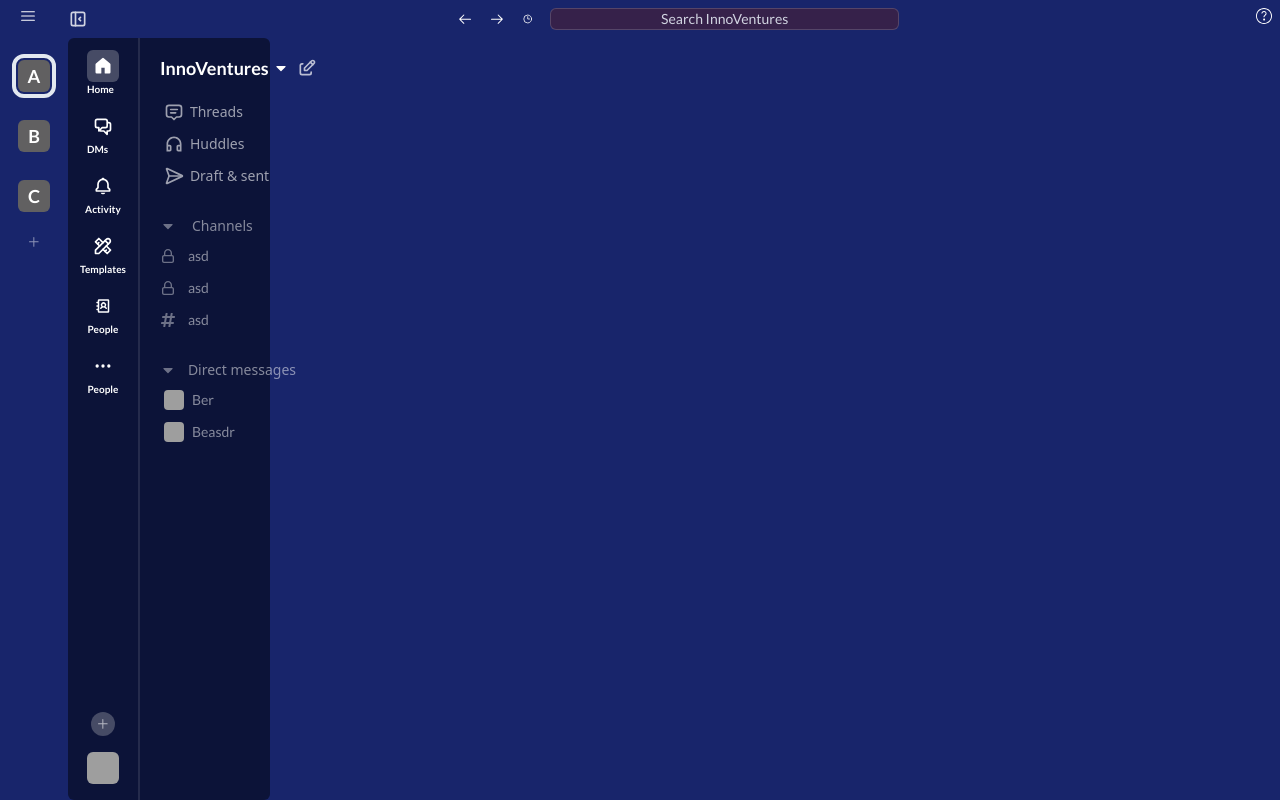
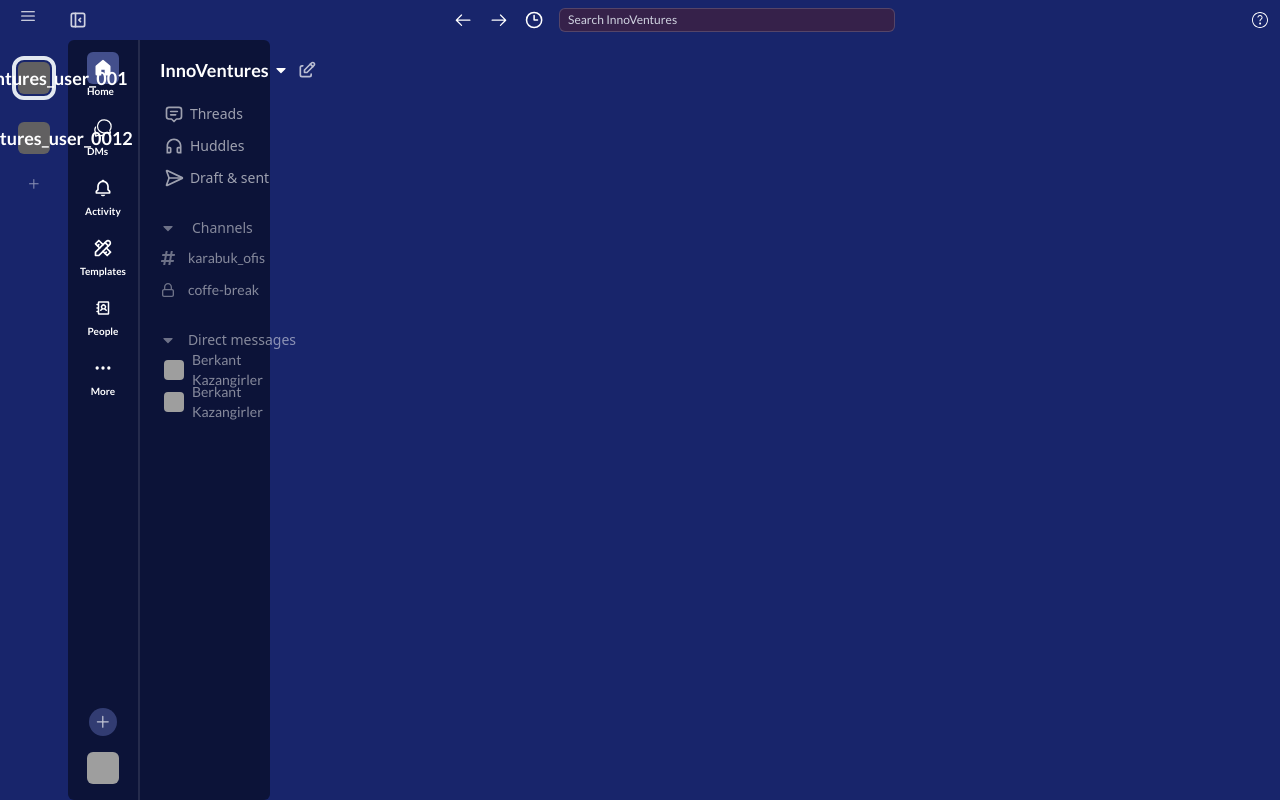
Before and after one commit to BerkantKazangirler/firebase-slack, a React (Vite) app: page /workspace/files in a window 1280 px wide. Both pictures are taken after a click on the button 78 px from the left and 19 px from the top of the page. Built offline with nearby package versions, Linux system fonts and the light colour scheme; grey boxes are pictures that could not be loaded.

Commit message:
feat: test datas

```diff
--- a/src/components/ui/header.tsx
+++ b/src/components/ui/header.tsx
@@ -57,7 +57,7 @@ export const Header = () => {
           <Tooltip>
             <TooltipTrigger asChild>
               <Button>
-                <GoArrowLeft className="text-white" />
+                <GoArrowLeft className="text-white size-5" />
               </Button>
             </TooltipTrigger>
             <TooltipContent className="bg-tooltip_bg gap-1 flex flex-col text-white rounded-md font-lato font-bold">
@@ -73,7 +73,7 @@ export const Header = () => {
           <Tooltip>
             <TooltipTrigger asChild>
               <Button>
-                <GoArrowRight className="text-white" />
+                <GoArrowRight className="text-white size-5" />
               </Button>
             </TooltipTrigger>
             <TooltipContent className="bg-tooltip_bg gap-1 flex flex-col text-white rounded-md font-lato font-bold">
@@ -88,7 +88,7 @@ export const Header = () => {
           </Tooltip>
           <Tooltip>
             <TooltipTrigger asChild className="cursor-pointer">
-              <LuClock3 className="text-white p-0.5 my-auto" />
+              <LuClock3 className="text-white size-6 my-auto" />
             </TooltipTrigger>
             <TooltipContent className="bg-tooltip_bg gap-1 flex flex-col text-white rounded-md font-lato font-bold">
               <p>History</p>
@@ -98,7 +98,7 @@ export const Header = () => {
           <Tooltip>
             <TooltipTrigger asChild className="cursor-pointer">
               <Input
-                className="bg-input_bg text-sm w-full text-center opacity-80 placeholder:text-white text-white outline-none rounded-md border border-white border-opacity-20 font-lato"
+                className="bg-input_bg text-xs w-full indent-2 opacity-80 placeholder:text-white text-white outline-none rounded-md border border-white border-opacity-20 font-lato"
                 placeholder="Search InnoVentures"
               />
             </TooltipTrigger>
@@ -115,7 +115,7 @@ export const Header = () => {
         </div>
         <Tooltip>
           <TooltipTrigger asChild className="cursor-pointer">
-            <TfiHelpAlt className="text-white" />
+            <TfiHelpAlt className="text-white size-4 m-1" />
           </TooltipTrigger>
           <TooltipContent className="bg-tooltip_bg gap-1 flex flex-col text-white rounded-md font-lato font-bold">
             <p>Help</p>
--- a/src/components/ui/sidebar.tsx
+++ b/src/components/ui/sidebar.tsx
@@ -1,4 +1,4 @@
-import { useEffect, useState } from "react";
+import { useState } from "react";
 import {
   Button,
   DropdownMenu,
@@ -19,73 +19,37 @@ import {
 import { GoHome, GoHomeFill, GoPlus } from "react-icons/go";
 import { TbDots, TbEdit, TbMessage2, TbTools } from "react-icons/tb";
 import { LuSendHorizontal } from "react-icons/lu";
-import { IoRocketOutline } from "react-icons/io5";
+import {
+  IoRocketOutline,
+  IoChatbubblesOutline,
+  IoChatbubblesSharp,
+} from "react-icons/io5";
 import { FaCaretDown, FaCaretRight, FaHashtag } from "react-icons/fa";
 import { PiAddressBookBold, PiAddressBookFill } from "react-icons/pi";
 import { CgLock, CgHeadset } from "react-icons/cg";
 import { BiBell, BiSolidBell } from "react-icons/bi";
-import { HiOutlineChatAlt2 } from "react-icons/hi";
-import { HiChatBubbleLeftRight } from "react-icons/hi2";
 import classNames from "classnames";
-import { useLayoutContext } from "@/contexts";
+import {
+  useLayoutContext,
+  useUsersContext,
+  useWorkspaceContext,
+} from "@/contexts";
+import { monthNames } from "@/types/workspace";
 
 export const Sidebar = () => {
   const [activeMenu, setActiveMenu] = useState<string | null>("Home");
-  const { collapse } = useLayoutContext();
+  const { collapse, activeWorkspace } = useLayoutContext();
+  const { channelDatas, workspaces } = useWorkspaceContext();
+  const { userList, userData } = useUsersContext();
   const [channelListShow, setChannelListShow] = useState<boolean>(true);
   const [messageListShow, setMessageListShow] = useState<boolean>(true);
   const [activePage, setActivePage] = useState<string | null>("");
 
-  const [channelDatas, setChannelDatas] = useState<
-    Array<{
-      id: string;
-      name: string;
-      public: boolean;
-    }>
-  >([]);
+  const tarih = new Date();
+  const ay = tarih.getMonth();
+  const gün = tarih.getUTCDate();
 
-  const [userList, setUserList] = useState<
-    Array<{
-      id: string;
-      name: string;
-      photo: string;
-    }>
-  >([]);
-
-  useEffect(() => {
-    setChannelDatas([
-      {
-        id: "asdd",
-        name: "asd",
-        public: false,
-      },
-      {
-        id: "asddd",
-        name: "asd",
-        public: false,
-      },
-      {
-        id: "asd",
-        name: "asd",
-        public: true,
-      },
-    ]);
-
-    setUserList([
-      {
-        id: "dsadasdad",
-        name: "Ber",
-        photo:
-          "https://ca.slack-edge.com/T04DR8P7QSX-U07BQHBHAV6-2f2435a96a1a-512",
-      },
-      {
-        id: "asasdadasdd",
-        name: "Beasdr",
-        photo:
-          "https://ca.slack-edge.com/T04DR8P7QSX-U07BQHBHAV6-2f2435a96a1a-512",
-      },
-    ]);
-  }, []);
+  const takvim = monthNames[ay] + " " + gün;
 
   return (
     <TooltipProvider>
@@ -156,9 +120,9 @@ export const Sidebar = () => {
                 )}
               >
                 {activeMenu == "Message" ? (
-                  <HiChatBubbleLeftRight className="group-hover:scale-125 size-5 leading-none w-fit text-white transition-all" />
+                  <IoChatbubblesSharp className="group-hover:scale-125 size-5 leading-none w-fit text-white transition-all" />
                 ) : (
-                  <HiOutlineChatAlt2 className="group-hover:scale-125 size-5 text-white transition-all" />
+                  <IoChatbubblesOutline className="group-hover:scale-125 size-5 text-white transition-all" />
                 )}
               </div>
               <p className="text-white text-[10px] font-lato text-center font-bold cursor-pointer leading-none">
@@ -246,7 +210,7 @@ export const Sidebar = () => {
                 <TbDots className="group-hover:scale-125 size-5 leading-none w-fit text-white transition-all" />
               </div>
               <p className="text-white text-[10px] font-lato text-center font-bold cursor-pointer leading-none">
-                People
+                More
               </p>
             </Button>
           </div>
@@ -254,8 +218,8 @@ export const Sidebar = () => {
           <div className="flex justify-end h-full gap-4 flex-col">
             <Tooltip>
               <TooltipTrigger asChild>
-                <div className="bg-active_menu_bg rounded-full w-fit mx-auto p-1 group">
-                  <GoPlus className="text-white opacity-60 group-hover:scale-125 transition-all" />
+                <div className="bg-active_menu_bg/70 rounded-full w-fit mx-auto p-1 group">
+                  <GoPlus className="text-white size-5 opacity-70 group-hover:scale-125 transition-all" />
                 </div>
               </TooltipTrigger>
               <TooltipContent className="bg-tooltip_bg gap-1 flex flex-col text-white rounded-md font-lato font-bold">
@@ -271,21 +235,26 @@ export const Sidebar = () => {
                 />
               </TooltipTrigger>
               <TooltipContent className="bg-tooltip_bg gap-1 flex flex-col text-white rounded-md font-lato font-bold">
-                <p>Berkant 🟢</p>
+                <p>
+                  {userData?.display_name}{" "}
+                  {(userData?.status == "ONLINE" && "🟢") ||
+                    (userData?.status == "OFFLINE" && "⚪") ||
+                    (userData?.status == "AWAY" && "🟡")}
+                </p>
               </TooltipContent>
             </Tooltip>
           </div>
         </div>
-        <div className="flex flex-col w-full">
+        {workspaces
+          .filter((data) => data.id == activeWorkspace)
+          ?.map((data, index) => (
+            <div key={index} className="flex flex-col w-full">
               <div className="flex flex-row p-4 justify-between w-full">
                 <DropdownMenu>
                   <DropdownMenuTrigger asChild>
-                <Button
-                  onClick={() => console.log("s")}
-                  className="flex outline-none flex-row px-1 rounded-md hover:bg-workspace_name_bg gap-1"
-                >
+                    <Button className="flex outline-none flex-row px-1 rounded-md hover:bg-workspace_name_bg gap-1">
                       <span className="text-white leading-none my-auto font-lato font-semibold text-lg">
-                    InnoVentures
+                        {data.title}
                       </span>
 
                       <FaCaretDown className="text-white my-auto" />
@@ -300,14 +269,27 @@ export const Sidebar = () => {
                       </div>
                       <div className="flex flex-col my-auto">
                         <span className="text-white text-sm font-bold opacity-60">
-                      InnoVentures
+                          {data.title}
                         </span>
                         <span className="text-white text-xs opacity-60">
-                      innoventures-tech.slack.com
+                          {data.url}
                         </span>
                       </div>
                     </div>
                     <DropdownMenuSeparator />
+                    {data.premium ? (
+                      <DropdownMenuItem className="flex group flex-col">
+                        <div className="flex flex-row gap-1">
+                          <IoRocketOutline />
+                          <span className="leading-none text-center my-auto">
+                            Your <b>Pro</b> last through {takvim}
+                          </span>
+                        </div>
+                        <a className="text-blue-500 group-hover:underline leading-none font-bold text-xs">
+                          See upgrade options
+                        </a>
+                      </DropdownMenuItem>
+                    ) : (
                       <DropdownMenuItem className="flex flex-col">
                         <div className="flex flex-row gap-3">
                           <IoRocketOutline />
@@ -319,14 +301,20 @@ export const Sidebar = () => {
                           You're on the <b>free version</b> of Slack
                         </span>
                       </DropdownMenuItem>
+                    )}
                     <DropdownMenuSeparator />
+                    {!data.premium && (
+                      <>
                         <DropdownMenuItem>
-                  On the free version of Slack, messages and files older than 90
-                  days will be hidden. To access your history, upgrade now.
+                          On the free version of Slack, messages and files older
+                          than 90 days will be hidden. To access your history,
+                          upgrade now.
                         </DropdownMenuItem>
                         <DropdownMenuSeparator />
+                      </>
+                    )}
                     <DropdownMenuItem>
-                  Invite people to InnoVentures
+                      Invite people to {data.title}
                     </DropdownMenuItem>
                     <DropdownMenuSeparator />
                     <DropdownMenuItem>Preferences</DropdownMenuItem>
@@ -336,7 +324,9 @@ export const Sidebar = () => {
                       </DropdownMenuSubTrigger>
                       <DropdownMenuPortal>
                         <DropdownMenuSubContent className="w-60">
-                      <DropdownMenuItem>Customize workspace</DropdownMenuItem>
+                          <DropdownMenuItem>
+                            Customize workspace
+                          </DropdownMenuItem>
                           <DropdownMenuItem>Workflow Builder</DropdownMenuItem>
                         </DropdownMenuSubContent>
                       </DropdownMenuPortal>
@@ -350,9 +340,13 @@ export const Sidebar = () => {
                           <DropdownMenuLabel className="text-xs">
                             Tools
                           </DropdownMenuLabel>
-                      <DropdownMenuItem>Customize workspace</DropdownMenuItem>
+                          <DropdownMenuItem>
+                            Customize workspace
+                          </DropdownMenuItem>
                           <DropdownMenuItem>Workflow Builder</DropdownMenuItem>
-                      <DropdownMenuItem>Workspace analytics</DropdownMenuItem>
+                          <DropdownMenuItem>
+                            Workspace analytics
+                          </DropdownMenuItem>
                           <DropdownMenuSeparator />
                           <DropdownMenuLabel className="text-xs">
                             Administrator
@@ -417,8 +411,14 @@ export const Sidebar = () => {
                       <FaCaretDown className="text-white group-hover:opacity-50 opacity-0 transition-all size-5" />
                     </Button>
                   </div>
-              {channelListShow &&
-                channelDatas.map((data, index) => (
+
+                  {channelDatas
+                    .filter(
+                      (dataa) =>
+                        data.channels &&
+                        Object.values(data.channels).includes(dataa.id)
+                    )
+                    .map((data, index) => (
                       <Button
                         key={index}
                         data-page-name={data.id}
@@ -509,11 +509,35 @@ export const Sidebar = () => {
                           </span>
                         </div>
                       ))}
+                    <div
+                      key={index}
+                      data-page-name={userData?.id}
+                      onClick={(e) =>
+                        setActivePage(
+                          e.currentTarget.getAttribute("data-page-name")
+                        )
+                      }
+                      className={classNames(
+                        "flex cursor-pointer flex-row gap-2 px-4 hover:bg-white/10 h-7 items-center transition-all rounded-sm",
+                        {
+                          "bg-active_channel_bg": activePage == userData?.id,
+                        }
+                      )}
+                    >
+                      <img
+                        src={userData?.photo}
+                        className="size-5 rounded-sm"
+                      />
+                      <span className="text-white/50 font-medium font-lato text-sm">
+                        {userData?.name}
+                      </span>
                     </div>
                   </div>
                 </div>
               </div>
             </div>
+          ))}
+      </div>
     </TooltipProvider>
   );
 };
--- a/src/components/ui/workspace.tsx
+++ b/src/components/ui/workspace.tsx
@@ -1,61 +1,34 @@
-import { useState } from "react";
 import { Button } from "@/components";
 import classNames from "classnames";
 import { GoPlus } from "react-icons/go";
+import { useLayoutContext, useWorkspaceContext } from "@/contexts";
 
 export const Workspace = () => {
-  const [activeWorkspace, setActiveWorkspace] = useState<string | null>("A");
+  const { activeWorkspace, setActiveWorkspace } = useLayoutContext();
+  const { workspaces } = useWorkspaceContext();
 
   return (
     <div className="flex flex-col items-center gap-4 px-3 py-4 w-fit">
+      {workspaces.map((data, index) => (
         <Button
-        data-status-id={"A"}
+          key={index}
+          data-status-id={data.id}
           onClick={(e) =>
             setActiveWorkspace(e.currentTarget.getAttribute("data-status-id"))
           }
           className={classNames(
             "size-11 text-white font-lato flex transition-all justify-center font-bold rounded-xl",
             {
-            "border-4": activeWorkspace == "A",
+              "border-4": activeWorkspace == data.id,
             }
           )}
         >
           <span className="size-8 bg-workspace_bg rounded-md text-lg items-center my-auto justify-center flex">
-          A
+            {data.id}
           </span>
         </Button>
-      <Button
-        data-status-id={"B"}
-        onClick={(e) =>
-          setActiveWorkspace(e.currentTarget.getAttribute("data-status-id"))
-        }
-        className={classNames(
-          "size-11 text-white font-lato flex transition-all justify-center font-bold rounded-xl",
-          {
-            "border-4": activeWorkspace == "B",
-          }
-        )}
-      >
-        <span className="size-8 bg-workspace_bg rounded-md text-lg items-center my-auto justify-center flex">
-          B
-        </span>
-      </Button>
-      <Button
-        data-status-id={"C"}
-        onClick={(e) =>
-          setActiveWorkspace(e.currentTarget.getAttribute("data-status-id"))
-        }
-        className={classNames(
-          "size-11 text-white font-lato flex transition-all justify-center font-bold rounded-xl",
-          {
-            "border-4": activeWorkspace == "C",
-          }
-        )}
-      >
-        <span className="size-8 bg-workspace_bg rounded-md text-lg items-center my-auto justify-center flex">
-          C
-        </span>
-      </Button>
+      ))}
+
       <Button className="size-8 opacity-50 group text-white font-lato flex transition-all justify-center font-bold rounded-xl">
         <GoPlus />
       </Button>
--- a/src/contexts/index.ts
+++ b/src/contexts/index.ts
@@ -1,2 +1,3 @@
 export { UserDataProvider, useUsersContext } from "./users"
 export { LayoutContextProvider, useLayoutContext } from "./layout"
+export { WorkspaceContextProvider, useWorkspaceContext } from "./workspace"
--- a/src/contexts/layout.tsx
+++ b/src/contexts/layout.tsx
@@ -5,6 +5,8 @@ type LayoutContextType = {
   setCollapse: React.Dispatch<React.SetStateAction<boolean>>;
   theme: string;
   setTheme: React.Dispatch<React.SetStateAction<string>>;
+  activeWorkspace: string | null;
+  setActiveWorkspace: React.Dispatch<React.SetStateAction<string | null>>;
 };
 
 const LayoutContext = createContext<LayoutContextType>({
@@ -12,6 +14,8 @@ const LayoutContext = createContext<LayoutContextType>({
   setCollapse: () => {},
   theme: "mood-indigo",
   setTheme: () => {},
+  activeWorkspace: "",
+  setActiveWorkspace: () => {},
 });
 
 export const useLayoutContext = () => useContext(LayoutContext);
@@ -24,6 +28,10 @@ export const LayoutContextProvider = ({
   const [collapse, setCollapse] = useState<boolean>(false);
   const [theme, setTheme] = useState<string>("mood-indigo");
 
+  const [activeWorkspace, setActiveWorkspace] = useState<string | null>(
+    "innoventures_user_001"
+  );
+
   return (
     <LayoutContext.Provider
       value={{
@@ -31,6 +39,8 @@ export const LayoutContextProvider = ({
         setCollapse,
         theme,
         setTheme,
+        activeWorkspace,
+        setActiveWorkspace,
       }}
     >
       {children}
--- a/src/contexts/users.tsx
+++ b/src/contexts/users.tsx
@@ -1,14 +1,32 @@
 import { UsersI } from "@/types";
-// import { fetch } from "@/utils/fetch-data";
-import { createContext, useContext, useState } from "react";
+import { createContext, useContext, useEffect, useState } from "react";
 
 type DataContextType = {
-  userData: UsersI[];
-  setUserData: React.Dispatch<React.SetStateAction<UsersI[]>>;
+  userList: UsersI[];
+  setUserList: React.Dispatch<React.SetStateAction<UsersI[]>>;
+
+  userData: UsersI | null;
+  setUserData: React.Dispatch<React.SetStateAction<UsersI | null>>;
 };
 
 const DataContext = createContext<DataContextType>({
-  userData: [],
+  userList: [],
+  setUserList: () => {},
+
+  userData: {
+    id: "",
+    name: "",
+    photo: "",
+    contact_info: {
+      email: "",
+      phone: "",
+    },
+    display_name: "",
+    email: "",
+    local_time: "",
+    status: "ONLINE",
+    title: null,
+  },
   setUserData: () => {},
 });
 
@@ -19,24 +37,50 @@ export const UserDataProvider = ({
 }: {
   children: React.ReactNode;
 }) => {
-  const [userData, setUserData] = useState<UsersI[]>([]);
+  const [userList, setUserList] = useState<UsersI[]>([]);
+  const [userData, setUserData] = useState<UsersI | null>(null);
 
-  // useEffect(() => {
-  //   const loadData = async () => {
-  //     try {
-  //       const sectionDataFetch = await fetch("users");
-  //       setUserData(sectionDataFetch);
-  //     } catch (error) {
-  //       console.log("hata : " + error);
-  //     }
-  //   };
+  useEffect(() => {
+    setUserList([
+      {
+        id: "uvGWgBUMyVRGhHNrd7IK",
+        name: "Berkant Kazangirler",
+        photo:
+          "https://ca.slack-edge.com/T04DR8P7QSX-U07BQHBHAV6-2f2435a96a1a-512",
+        contact_info: {
+          email: "berkantkazangirler@gmail.com",
+          phone: "0544 339 0993",
+        },
+        display_name: "Berkant",
+        email: "berkantkazangirler@gmail.com",
+        local_time: "UTC",
+        status: "ONLINE",
+        title: null,
+      },
+    ]);
 
-  //   loadData();
-  // }, []);
+    setUserData({
+      id: "uvGWgBUMyVRGhHNrd7IK",
+      name: "Berkant Kazangirler",
+      photo:
+        "https://ca.slack-edge.com/T04DR8P7QSX-U07BQHBHAV6-2f2435a96a1a-512",
+      contact_info: {
+        email: "berkantkazangirler@gmail.com",
+        phone: "0544 339 0993",
+      },
+      display_name: "Berkant",
+      email: "berkantkazangirler@gmail.com",
+      local_time: "UTC",
+      status: "ONLINE",
+      title: null,
+    });
+  }, []);
 
   return (
     <DataContext.Provider
       value={{
+        userList,
+        setUserList,
         userData,
         setUserData,
       }}
--- /dev/null
+++ b/src/contexts/workspace.tsx
@@ -0,0 +1,111 @@
+import { ChannelsI, WorkSpaceI } from "@/types";
+import { createContext, useContext, useEffect, useState } from "react";
+
+type WorkspaceContextType = {
+  channelDatas: ChannelsI[];
+  setChannelDatas: React.Dispatch<React.SetStateAction<ChannelsI[]>>;
+
+  workspaces: WorkSpaceI[];
+  setWorkspaces: React.Dispatch<React.SetStateAction<WorkSpaceI[]>>;
+};
+
+const WorkspaceContext = createContext<WorkspaceContextType>({
+  channelDatas: [],
+  setChannelDatas: () => {},
+
+  workspaces: [],
+  setWorkspaces: () => {},
+});
+
+export const useWorkspaceContext = () => useContext(WorkspaceContext);
+
+export const WorkspaceContextProvider = ({
+  children,
+}: {
+  children: React.ReactNode;
+}) => {
+  const [channelDatas, setChannelDatas] = useState<ChannelsI[]>([]);
+
+  const [workspaces, setWorkspaces] = useState<WorkSpaceI[]>([]);
+
+  useEffect(() => {
+    setChannelDatas([
+      {
+        id: "4QBgJ84ykpjTBKzLj63h",
+        created_by: {
+          date: "02.21.2023",
+          owner: "uvGWgBUMyVRGhHNrd7IK",
+        },
+        description: "test",
+        members: {
+          0: "uvGWgBUMyVRGhHNrd7IK",
+          1: "NEVpDiIIn02JSYaYpXnj",
+        },
+        name: "karabuk_ofis",
+        public: true,
+      },
+      {
+        id: "Z8hOz3sXZJNtvSezyPVJ",
+        created_by: {
+          date: "02.21.2023",
+          owner: "NEVpDiIIn02JSYaYpXnj",
+        },
+        description: "test",
+        members: {
+          0: "NEVpDiIIn02JSYaYpXnj",
+        },
+        name: "coffe-break",
+        public: false,
+      },
+    ]);
+
+    setWorkspaces([
+      {
+        id: "innoventures_user_001",
+        title: "InnoVentures",
+        url: "innoventures-tech.slack.com",
+        premium: true,
+        premium_date: {
+          day: 29,
+          month: 4,
+        },
+        channels: {
+          0: "4QBgJ84ykpjTBKzLj63h",
+          1: "Z8hOz3sXZJNtvSezyPVJ",
+        },
+        users: {
+          0: "uvGWgBUMyVRGhHNrd7IK",
+          1: "NEVpDiIIn02JSYaYpXnj",
+        },
+      },
+      {
+        id: "innoventures_user_0012",
+        title: "InnoVentures2",
+        url: "innoventures-tech.slack.com2",
+        premium: false,
+        channels: {
+          0: "4QBgJ84ykpjTBKzLj63h",
+        },
+        users: {
+          0: "uvGWgBUMyVRGhHNrd7IK",
+          1: "NEVpDiIIn02JSYaYpXnj",
+        },
+      },
+    ]);
+  }, []);
+
+  return (
+    <WorkspaceContext.Provider
+      value={{
+        channelDatas,
+        setChannelDatas,
+        workspaces,
+        setWorkspaces,
+      }}
+    >
+      {children}
+    </WorkspaceContext.Provider>
+  );
+};
+
+export default WorkspaceContextProvider;
--- a/tailwind.config.js
+++ b/tailwind.config.js
@@ -17,8 +17,8 @@ export default {
         input_bg: "#3E2142",
         workspace_bg: "#616061",
         profile_flag_bg: "#442848",
-        active_menu_bg: "#464b65",
-        menu_hover_bg: "#444a62",
+        active_menu_bg: "#434f8c",
+        menu_hover_bg: "#434f8c",
         tooltip_bg: "#212428",
         sidebar_bg: "var(--color-sidebar_bg)",
         active_channel_bg: "#263b9c",
```
Also changed, not shown: src/main.tsx (+10 -4 lines), src/types/channels.ts (+5 -11 lines), src/types/users.ts (+4 -6 lines), src/types/workspace.ts (+22 -9 lines). Lines whose indentation alone changed are shown as unchanged.
